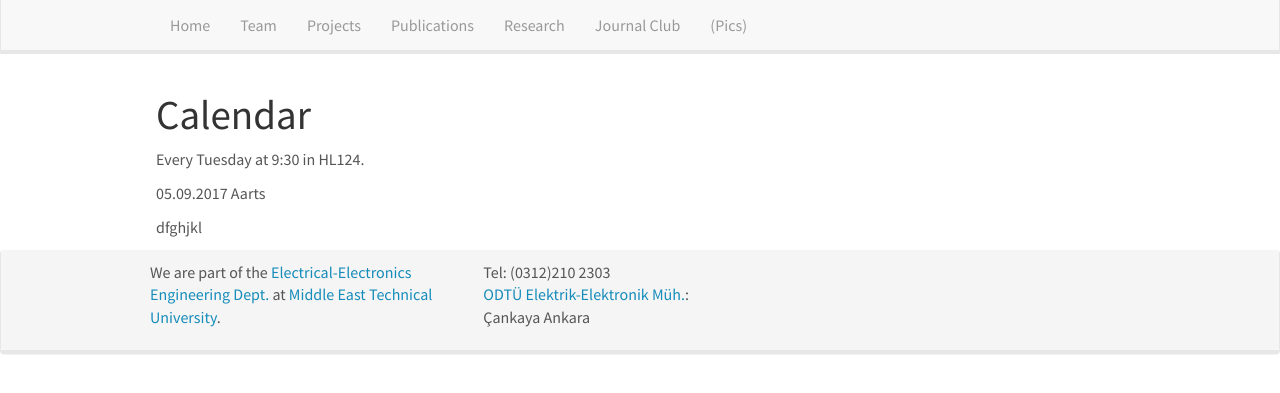
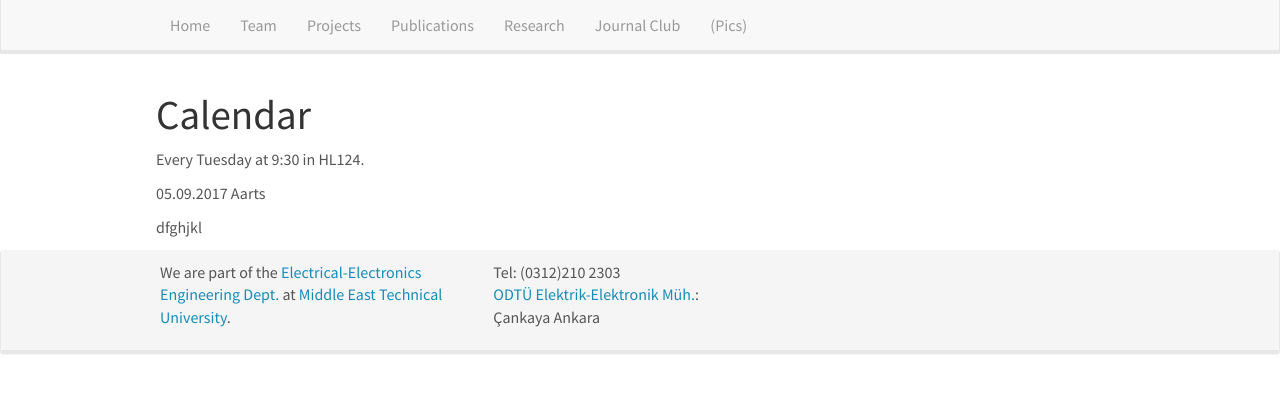
Before and after one commit to odtu/odtu.github.io, a Jekyll site: the page built from _pages/mini_lecture_series.md, in a window 1280 px wide. Shown: the top 393 px of the page. Built offline with Jekyll 4.4.1, drawn with Linux system fonts in a browser that asks for light colours; nearby versions of some CDN libraries.

Commit message:
Revert "10 px yapıldı"
This reverts commit f4111f5325fabd7bbd228f51e93d5bf693fa70c1.

```diff
--- a/css/main.scss
+++ b/css/main.scss
@@ -76,8 +76,8 @@ firstp {
 
 /* Grid overrides */
 .col-sm-4 {
-	padding-left: 10px;
-	padding-right: 10px;
+	padding-left: 20px;
+	padding-right: 20px;
 }
 
 
```
